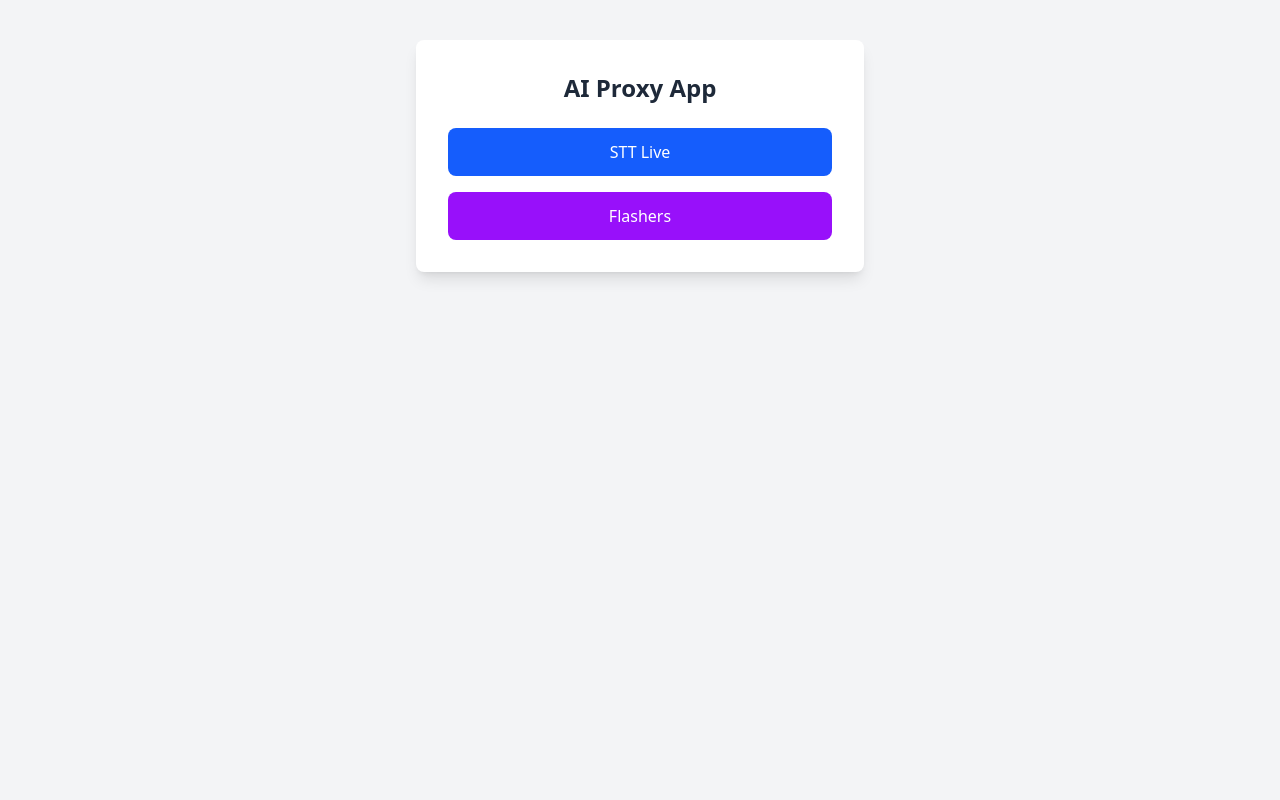
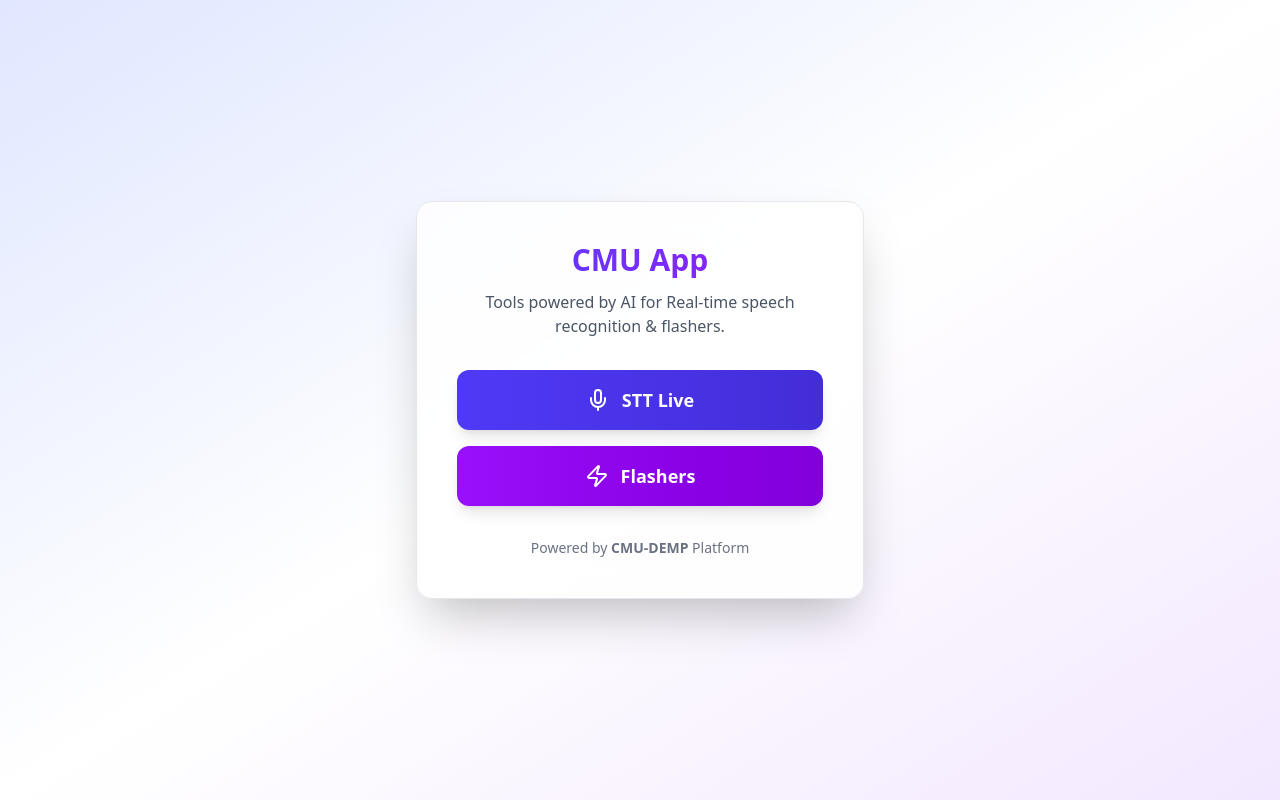
Before and after one commit to CMU-DEMP01/cmu-ai-proxy, a Next.js app: page / in a window 1280 px wide. Built offline with nearby package versions, Linux system fonts and the light colour scheme.

Commit message:
UI improvement

```diff
--- a/app/page.tsx
+++ b/app/page.tsx
@@ -1,4 +1,6 @@
 "use client";
+
+import { Mic, Zap } from "lucide-react";
 
 export default function HomePage() {
   function openSTTLive() {
@@ -10,23 +12,39 @@ export default function HomePage() {
   }
 
   return (
-    <div className="bg-white p-8 rounded-lg shadow-lg max-w-md w-full mx-auto mt-10">
-      <h1 className="text-2xl font-bold mb-6 text-center">AI Proxy App</h1>
+    <div className="min-h-screen bg-gradient-to-br from-indigo-100 via-white to-purple-100 flex items-center justify-center p-6">
+      <div className="bg-white/80 backdrop-blur-xl p-10 rounded-2xl shadow-2xl max-w-md w-full text-center border border-gray-200">
+        {/* Header */}
+        <h1 className="text-3xl font-extrabold bg-gradient-to-r from-indigo-600 to-purple-600 bg-clip-text text-transparent mb-3">
+          CMU App
+        </h1>
+        <p className="text-gray-600 mb-8">
+          Tools powered by AI for Real-time speech recognition & flashers.
+        </p>
 
+        {/* Buttons */}
         <div className="space-y-4">
           <button
             onClick={openSTTLive}
-          className="w-full py-3 bg-blue-600 text-white rounded-lg hover:bg-blue-700 transition-colors"
+            className="w-full py-4 px-6 bg-gradient-to-r from-indigo-600 to-indigo-700 hover:from-indigo-700 hover:to-indigo-800 text-white rounded-xl shadow-lg hover:shadow-xl transform hover:scale-[1.02] transition-all duration-200 flex items-center justify-center space-x-3 group"
           >
-          STT Live
+            <Mic className="w-6 h-6 group-hover:scale-110 transition-transform" />
+            <span className="font-semibold text-lg">STT Live</span>
           </button>
 
           <button
             onClick={openFlashers}
-          className="w-full py-3 bg-purple-600 text-white rounded-lg hover:bg-purple-700 transition-colors"
+            className="w-full py-4 px-6 bg-gradient-to-r from-purple-600 to-purple-700 hover:from-purple-700 hover:to-purple-800 text-white rounded-xl shadow-lg hover:shadow-xl transform hover:scale-[1.02] transition-all duration-200 flex items-center justify-center space-x-3 group"
           >
-          Flashers
+            <Zap className="w-6 h-6 group-hover:scale-110 transition-transform" />
+            <span className="font-semibold text-lg">Flashers</span>
           </button>
+        </div>
+
+        {/* Footer */}
+        <div className="mt-8 text-sm text-gray-500">
+          Powered by <span className="font-semibold">CMU-DEMP</span> Platform
+        </div>
       </div>
     </div>
   );
--- a/package.json
+++ b/package.json
@@ -9,6 +9,7 @@
   },
   "dependencies": {
     "jsonwebtoken": "^9.0.2",
+    "lucide-react": "^0.544.0",
     "next": "15.5.4",
     "next-auth": "^4.24.11",
     "next-pwa": "^5.6.0",
```
Also changed, not shown: 1 other file (tests, documents, lock files or other folders). Lines whose indentation alone changed are shown as unchanged.
